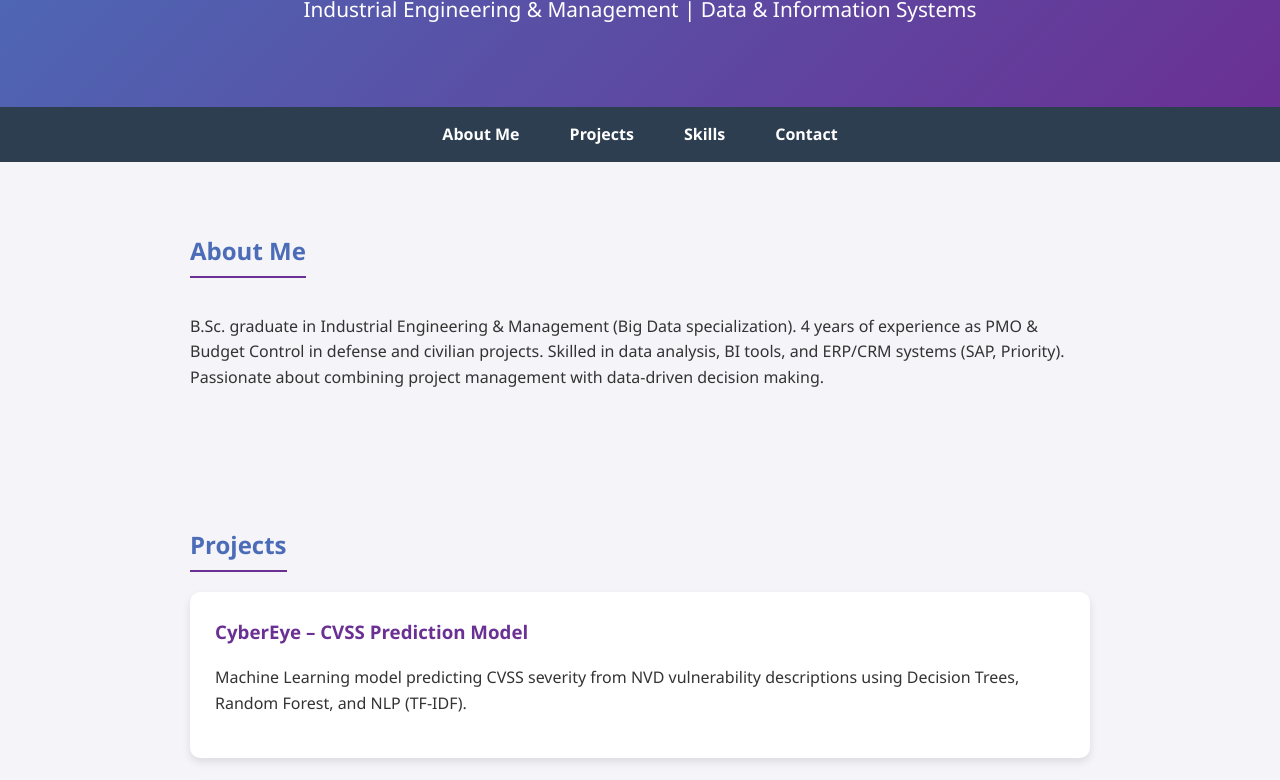
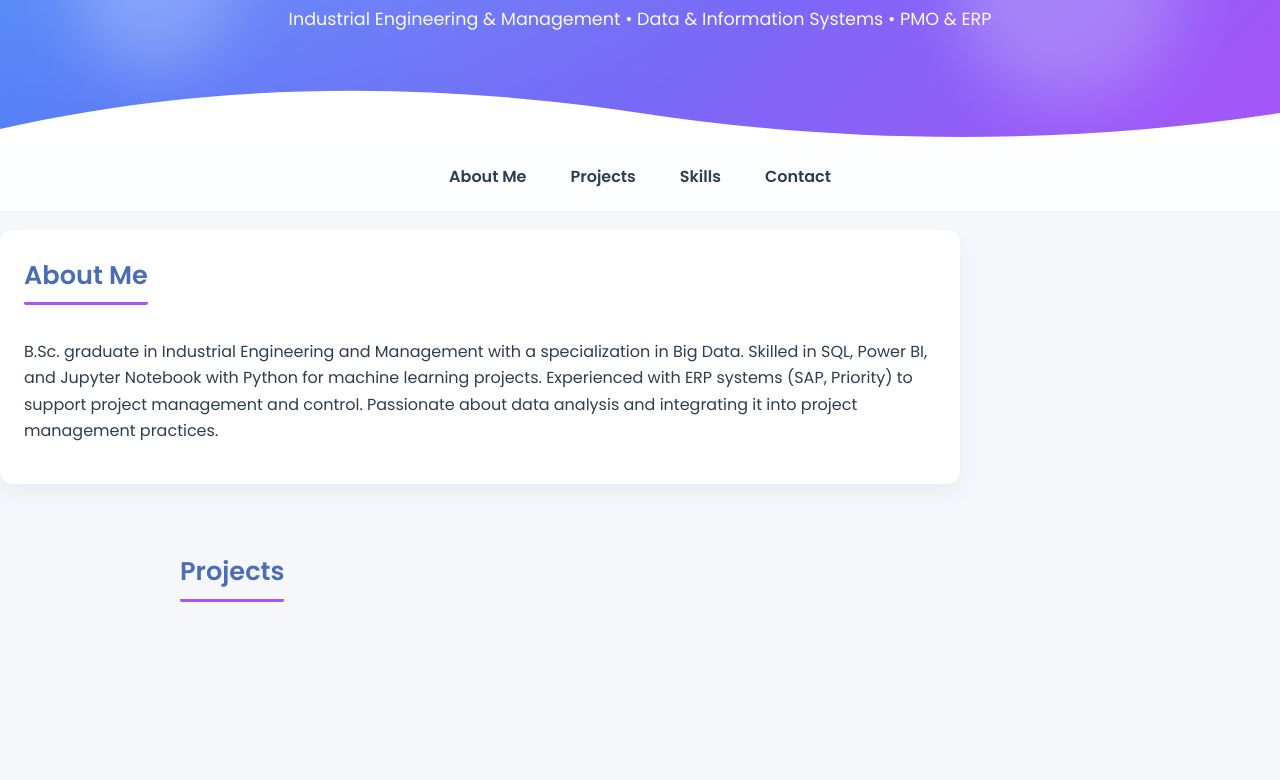
Before and after one commit to NoaEizenkot/noaeizenkot.github.io, a plain HTML site: page index.html in a window 1280 px wide. Shown: the part 154-934 px from the top of the page. After the commit the page ends 822 px from the top, so only its background shows below. Drawn offline with Linux system fonts and the light colour scheme.

Commit message:
Update index.html

```diff
--- a/index.html
+++ b/index.html
@@ -1,97 +1,96 @@
 <!DOCTYPE html>
 <html lang="en">
 <head>
-  <meta charset="UTF-8">
-  <meta name="viewport" content="width=device-width, initial-scale=1.0">
+  <meta charset="UTF-8" />
+  <meta name="viewport" content="width=device-width, initial-scale=1.0"/>
   <title>Noa Eizenkot | Portfolio</title>
+  <link rel="preconnect" href="https://fonts.gstatic.com" crossorigin>
+  <link href="https://fonts.googleapis.com/css2?family=Poppins:wght@300;400;600&display=swap" rel="stylesheet">
   <style>
-    body {
-      font-family: 'Segoe UI', Tahoma, Geneva, Verdana, sans-serif;
-      margin: 0;
-      padding: 0;
-      background: #f4f4f9;
-      color: #333;
-      line-height: 1.6;
+    :root{
+      --blue:#3b82f6;
+      --purple:#a855f7;
+      --ink:#2c3e50;
+      --paper:#ffffff;
+      --soft:#f6f7fb;
+      --lav:#ede9fe;
     }
-    header {
-      background: linear-gradient(135deg, #4b6cb7, #6a3093);
-      color: #fff;
-      text-align: center;
-      padding: 60px 20px;
+    *{box-sizing:border-box}
+    html,body{
+      margin:0; padding:0; font-family:'Poppins',system-ui,-apple-system,Segoe UI,Roboto,Helvetica,Arial,sans-serif;
+      color:var(--ink); background:var(--soft); line-height:1.65;
     }
-    header h1 {
-      margin: 0;
-      font-size: 3rem;
+    header{
+      position:relative;
+      color:#fff;
+      text-align:center;
+      padding:72px 20px 110px;
+      background: radial-gradient(1200px 600px at 10% 0%, rgba(255,255,255,.20) 0%, rgba(255,255,255,0) 60%),
+                  linear-gradient(135deg, var(--blue) 0%, var(--purple) 100%);
+      overflow:hidden;
     }
-    header p {
-      font-size: 1.3rem;
-      margin-top: 10px;
+    header::before, header::after{
+      content:""; position:absolute; border-radius:999px; filter:blur(30px); opacity:.25;
     }
-    nav {
-      background: #2c3e50;
-      display: flex;
-      justify-content: center;
+    header::before{
+      width:220px; height:220px; right:8%; top:12%;
+      background:linear-gradient(135deg,#fff, #d9d4ff);
     }
-    nav a {
-      color: #fff;
-      padding: 15px 25px;
-      text-decoration: none;
-      font-weight: bold;
-      transition: 0.3s;
+    header::after{
+      width:160px; height:160px; left:6%; bottom:24%;
+      background:linear-gradient(135deg,#fff, #cde2ff);
     }
-    nav a:hover {
-      background: #6a3093;
-      color: #fff;
+    header h1{
+      margin:0 0 8px; font-size:3rem; font-weight:600; letter-spacing:.5px;
     }
-    section {
-      padding: 50px 20px;
-      max-width: 900px;
-      margin: auto;
+    header p{
+      margin:0 auto; font-size:1.1rem; max-width:760px; opacity:.95;
     }
-    h2 {
-      color: #4b6cb7;
-      margin-bottom: 20px;
-      border-bottom: 2px solid #6a3093;
-      display: inline-block;
-      padding-bottom: 5px;
+    .hero-wave{
+      position:absolute; left:0; right:0; bottom:-1px; line-height:0;
     }
-    .project {
-      background: #fff;
-      margin-bottom: 25px;
-      padding: 25px;
-      border-radius: 10px;
-      box-shadow: 0px 4px 8px rgba(0,0,0,0.1);
-      transition: 0.3s;
+    .hero-wave svg{ display:block; width:100%; height:80px; }
+    .hero-wave path{ fill:var(--paper); }
+
+    nav{
+      position:sticky; top:0; z-index:20;
+      background:#ffffffcc; backdrop-filter:saturate(140%) blur(6px);
+      display:flex; justify-content:center; gap:12px; padding:10px 14px; border-bottom:1px solid #eef0f6;
     }
-    .project:hover {
-      transform: scale(1.02);
-      box-shadow: 0px 6px 15px rgba(0,0,0,0.2);
+    nav a{
+      color:var(--ink); text-decoration:none; font-weight:600; padding:10px 16px; border-radius:999px;
+      transition:transform .15s ease, background .2s ease, color .2s ease;
     }
-    .project h3 {
-      color: #6a3093;
-      margin-top: 0;
+    nav a:hover{ background:var(--lav); color:#5b21b6; transform:translateY(-1px); }
+
+    section{ padding:48px 20px; max-width:960px; margin:0 auto; }
+    h2{
+      display:inline-block; margin:0 0 18px; font-size:1.6rem; font-weight:600; color:#4b6cb7;
+      border-bottom:3px solid var(--purple); padding-bottom:6px; border-radius:2px;
     }
-    ul {
-      list-style-type: square;
-      padding-left: 20px;
+
+    .card, .project{
+      background:var(--paper); border-radius:14px; padding:24px; margin:18px 0;
+      box-shadow:0 10px 20px rgba(76, 29, 149, .06);
+      transition:transform .18s ease, box-shadow .18s ease;
     }
-    footer {
-      text-align: center;
-      background: linear-gradient(135deg, #6a3093, #4b6cb7);
-      color: #fff;
-      padding: 20px;
-      margin-top: 40px;
+    .project:hover{ transform:translateY(-3px); box-shadow:0 16px 28px rgba(76,29,149,.10); }
+    .project h3{ margin:0 0 8px; color:#6a3093; }
+
+    ul{ padding-left:20px; margin:0; }
+    li{ margin:6px 0; }
+
+    a{ color:#4b6cb7; font-weight:600; text-decoration:none; }
+    a:hover{ color:#6a3093; }
+
+    footer{
+      text-align:center; color:#fff; padding:20px; margin-top:40px;
+      background:linear-gradient(135deg, var(--purple), var(--blue));
     }
-    footer p {
-      margin: 0;
-    }
-    a {
-      color: #4b6cb7;
-      font-weight: bold;
-      text-decoration: none;
-    }
-    a:hover {
-      color: #6a3093;
+
+    @media (max-width:640px){
+      header h1{ font-size:2.2rem; }
+      header p{ font-size:1rem; }
     }
   </style>
 </head>
@@ -99,7 +98,12 @@
 
   <header>
     <h1>Noa Eizenkot</h1>
-    <p>Industrial Engineering & Management | Data & Information Systems</p>
+    <p>Industrial Engineering &amp; Management • Data &amp; Information Systems • PMO &amp; ERP</p>
+    <div class="hero-wave" aria-hidden="true">
+      <svg viewBox="0 0 1440 80" preserveAspectRatio="none">
+        <path d="M0,64 C240,16 480,16 720,48 C960,80 1200,80 1440,48 L1440,160 L0,160 Z"></path>
+      </svg>
+    </div>
   </header>
 
   <nav>
@@ -109,54 +113,15 @@
     <a href="#contact">Contact</a>
   </nav>
 
-  <section id="about">
+  <section id="about" class="card">
     <h2>About Me</h2>
     <p>
-      B.Sc. graduate in Industrial Engineering & Management (Big Data specialization).
-      4 years of experience as PMO & Budget Control in defense and civilian projects.
-      Skilled in data analysis, BI tools, and ERP/CRM systems (SAP, Priority).
-      Passionate about combining project management with data-driven decision making.
+      B.Sc. graduate in Industrial Engineering and Management with a specialization in Big Data.
+      Skilled in SQL, Power BI, and Jupyter Notebook with Python for machine learning projects.
+      Experienced with ERP systems (SAP, Priority) to support project management and control.
+      Passionate about data analysis and integrating it into project management practices.
     </p>
   </section>
 
   <section id="projects">
     <h2>Projects</h2>
-
-    <div class="project">
-      <h3>CyberEye – CVSS Prediction Model</h3>
-      <p>Machine Learning model predicting CVSS severity from NVD vulnerability descriptions using Decision Trees, Random Forest, and NLP (TF-IDF).</p>
-    </div>
-
-    <div class="project">
-      <h3>CNN Dog Classification</h3>
-      <p>Image classification system for 6 dog breeds using CNN, TensorFlow/Keras, and data augmentation techniques.</p>
-    </div>
-
-    <div class="project">
-      <h3>ERP SAP Implementation (Course Project)</h3>
-      <p>Business process analysis and ERP SAP FI/MM/SD module implementation in a defense-industrial organization.</p>
-    </div>
-  </section>
-
-  <section id="skills">
-    <h2>Skills</h2>
-    <ul>
-      <li>SQL | Python | Power BI | Advanced Excel</li>
-      <li>ERP Systems: SAP, Priority</li>
-      <li>Project Management: PMO, Gantt, Risk Matrix, RACI</li>
-    </ul>
-  </section>
-
-  <section id="contact">
-    <h2>Contact</h2>
-    <p>Email: <a href="mailto:your.email@example.com">your.email@example.com</a></p>
-    <p>LinkedIn: <a href="https://linkedin.com/in/yourprofile" target="_blank">linkedin.com/in/yourprofile</a></p>
-    <p>GitHub: <a href="https://github.com/NoaEizenkot" target="_blank">github.com/NoaEizenkot</a></p>
-  </section>
-
-  <footer>
-    <p>&copy; 2025 Noa Eizenkot. All rights reserved.</p>
-  </footer>
-
-</body>
-</html>
```
